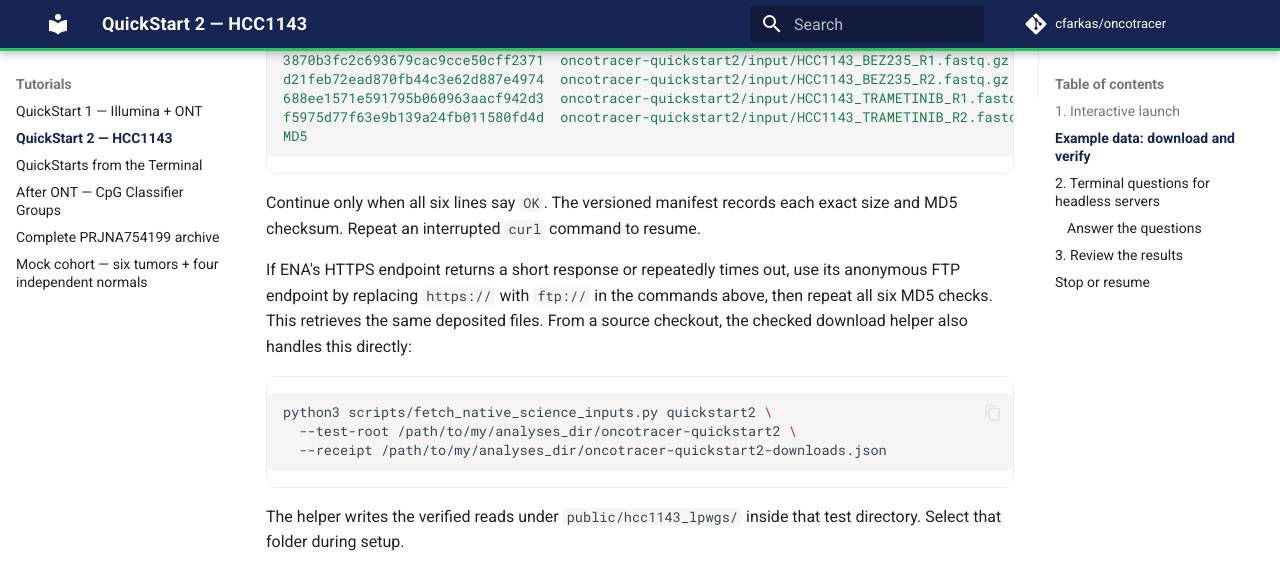
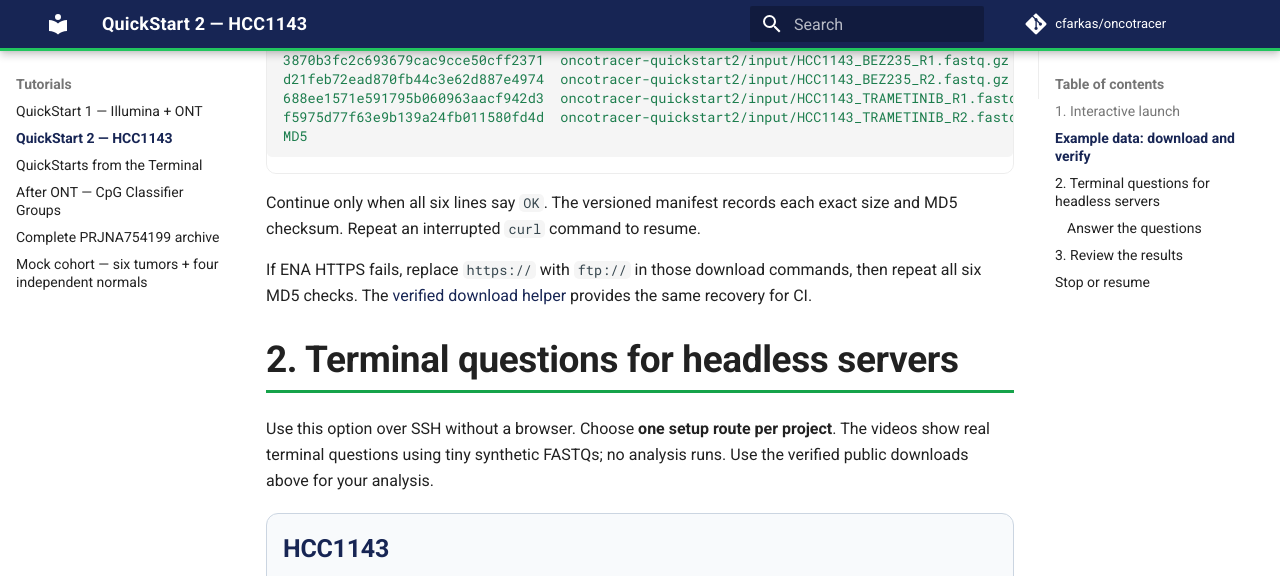
Before and after one commit to cfarkas/oncotracer, an MkDocs documentation site: the page built from docs/public_cohort.md, in a window 1280 px wide and 900 px high, scrolled down 2492 px, cut to the strip 0-576 px from the top of the window. Built offline with MkDocs 1.6.1 and Material for MkDocs 9.7.7, drawn with Linux system fonts in a browser that asks for light colours; comment, search, counter and statistics services are not loaded.

Commit message:
Keep public download recovery guidance within the beginner guide budget

````diff
--- a/docs/public_cohort.md
+++ b/docs/public_cohort.md
@@ -103,19 +103,9 @@ MD5
 Continue only when all six lines say `OK`. The versioned manifest records each
 exact size and MD5 checksum. Repeat an interrupted `curl` command to resume.
 
-If ENA's HTTPS endpoint returns a short response or repeatedly times out, use
-its anonymous FTP endpoint by replacing `https://` with `ftp://` in the commands
-above, then repeat all six MD5 checks. This retrieves the same deposited files.
-From a source checkout, the checked download helper also handles this directly:
-
-```bash
-python3 scripts/fetch_native_science_inputs.py quickstart2 \
-  --test-root /path/to/my/analyses_dir/oncotracer-quickstart2 \
-  --receipt /path/to/my/analyses_dir/oncotracer-quickstart2-downloads.json
-```
-
-The helper writes the verified reads under `public/hcc1143_lpwgs/` inside that
-test directory. Select that folder during setup.
+If ENA HTTPS fails, replace `https://` with `ftp://` in those download commands,
+then repeat all six MD5 checks. The [verified download helper](parity_release.md)
+provides the same recovery for CI.
 
 <a id="2-open-setup-and-run"></a>
 
````
